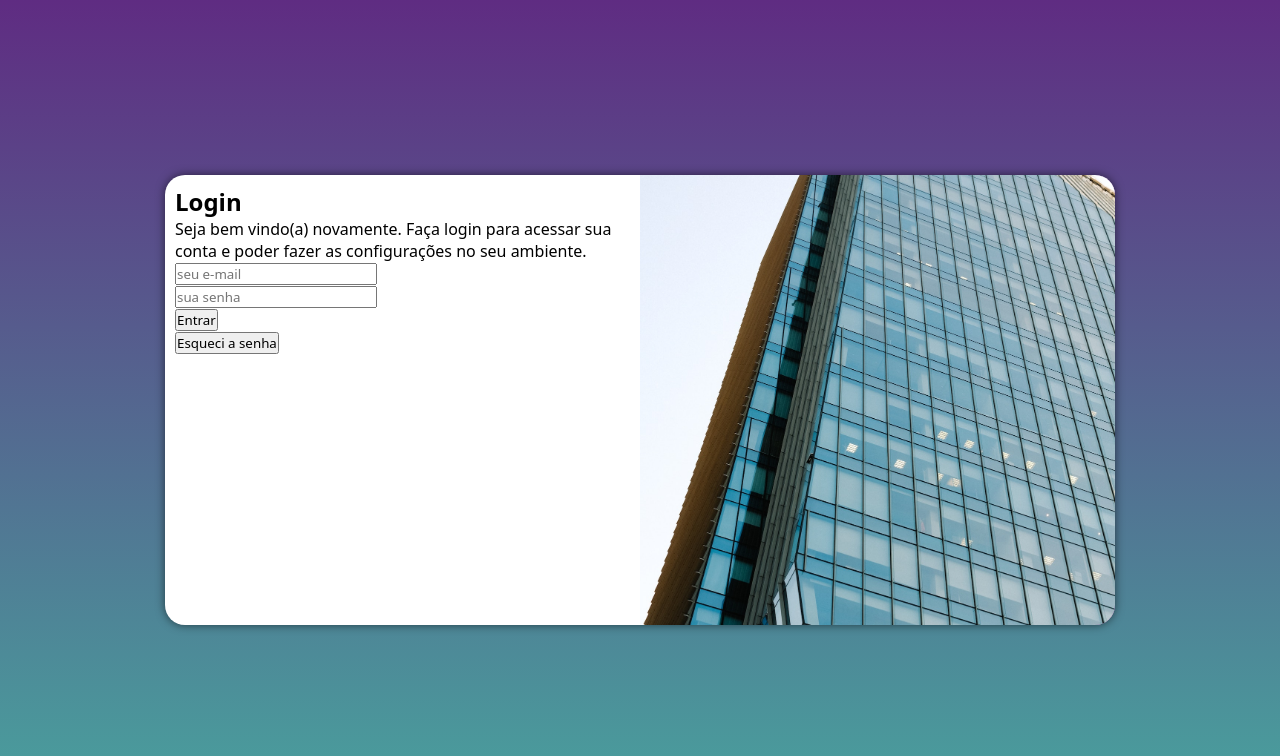
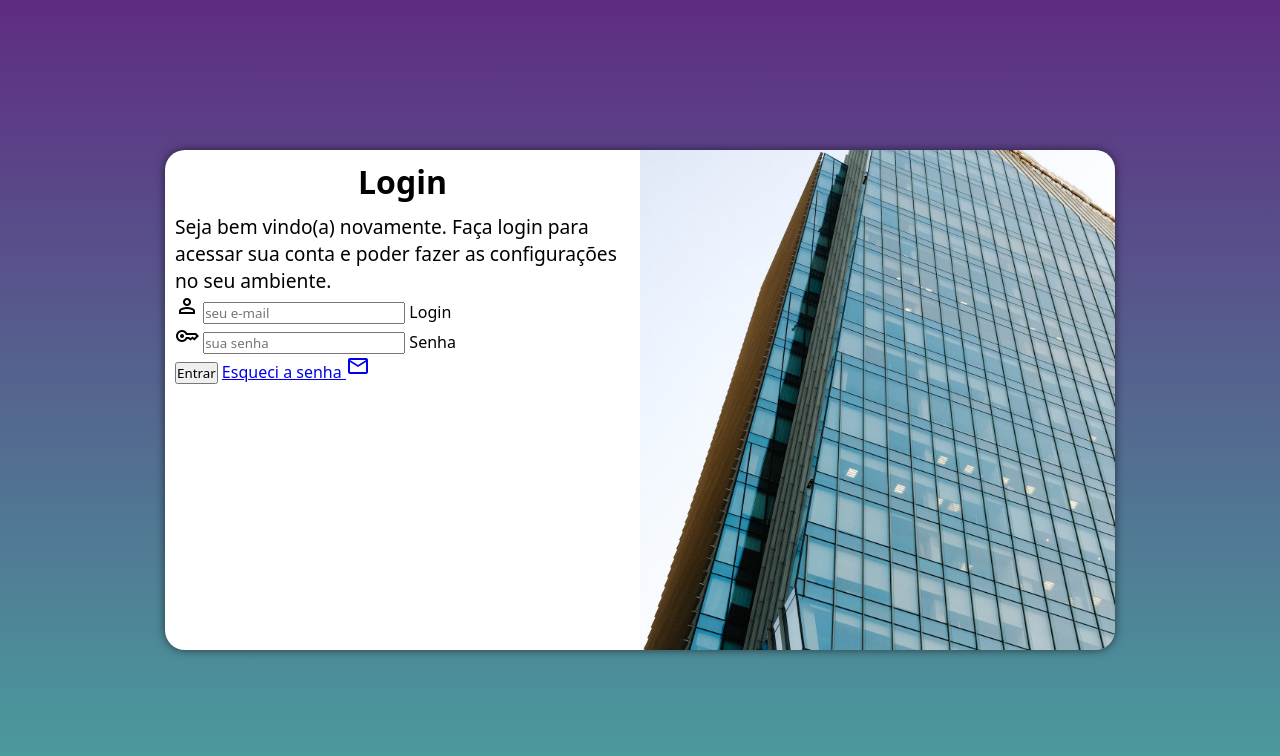
Before and after one commit to Andieferson/projeto-login, a plain HTML site: page index.html in a window 1280 px wide. Drawn offline with nearby package versions, Linux system fonts and the light colour scheme.

Commit message:
continuação do projeto

```diff
--- a/estilos/media-query.css
+++ b/estilos/media-query.css
@@ -10,13 +10,13 @@
     }
 
     section#login > div#imagem {
-        float: right;
+        float: left;
         width: 30%;
         height: 100%;
     }
 
     section#login > div#formulario {
-        float: left;
+        float: right;
         width: 70%;
     }
 }
@@ -39,4 +39,12 @@
         float: left;
         width: 50%;
     }
+
+    div#formulario h1 {
+        font-size: 2em;
+    }
+
+    div#formulario > p {
+        font-size: 1.2em;
+    }
 }
--- a/estilos/style.css
+++ b/estilos/style.css
@@ -34,7 +34,7 @@ section#login {
 
     background-color: white;
     width: 250px;
-    height: 450px;
+    height: 500px;
     border-radius: 20px;
     box-shadow: 0px 0px 10px rgba(0, 0, 0, 0.568);
 
@@ -54,3 +54,12 @@ section#login > div#formulario {
     display: block;
     padding: 10px;
 }
+
+div#formulario > h1 {
+    text-align: center;
+    margin-bottom: 10px;
+}
+
+div#formulario > p {
+    font-size: 0.8em;
+}
--- a/index.html
+++ b/index.html
@@ -5,6 +5,7 @@
     <meta http-equiv="X-UA-Compatible" content="IE=edge">
     <meta name="viewport" content="width=device-width, initial-scale=1.0">
     <title>Login</title>
+    <link rel="stylesheet" href="https://fonts.googleapis.com/css2?family=Material+Symbols+Outlined:opsz,wght,FILL,GRAD@48,400,0,0" />
     <link rel="stylesheet" href="estilos/style.css">
     <link rel="stylesheet" href="estilos/media-query.css">
 </head>
@@ -17,14 +18,28 @@
             <div id="formulario">
                 <h1>Login</h1>
                 <p>Seja bem vindo(a) novamente. Faça login para acessar sua conta e poder fazer as configurações no seu ambiente.</p>
-                <form action="login.php" method="post">
-                    <input type="email" name="email" id="imail" placeholder="seu e-mail">
+                <form action="login.php" method="post" autocomplete="on">
 
-                    <p><input type="password" name="senha" id="isenha" placeholder="sua senha" ></p>
+                    <div class="campo">
+                        <span class="material-symbols-outlined">
+                            person
+                            </span>
+                        <input type="email" name="login" id="ilogin" placeholder="seu e-mail" autocomplete="email" required maxlength="30">
+                        <label for="ilogin">Login</label>
+                    </div>
 
-                    <p><input type="button" value="Entrar"></p>
+                    <div class="campo">
+                        <span class="material-symbols-outlined">
+                            key
+                            </span>
+                        <input type="password" name="senha" id="isenha" placeholder="sua senha" autocomplete="current-password" required minlength="8" maxlength="20">
+                        <label for="isenha">Senha</label>
+                    </div>
 
-                    <p><input type="button" value="Esqueci a senha"></p>
+                     <input type="submit" value="Entrar">
+                    <a href="Esqueci.html">Esqueci a senha <span class="material-symbols-outlined">
+                        mail
+                        </span></a>
                 </form>
             </div>
         </section>
```
